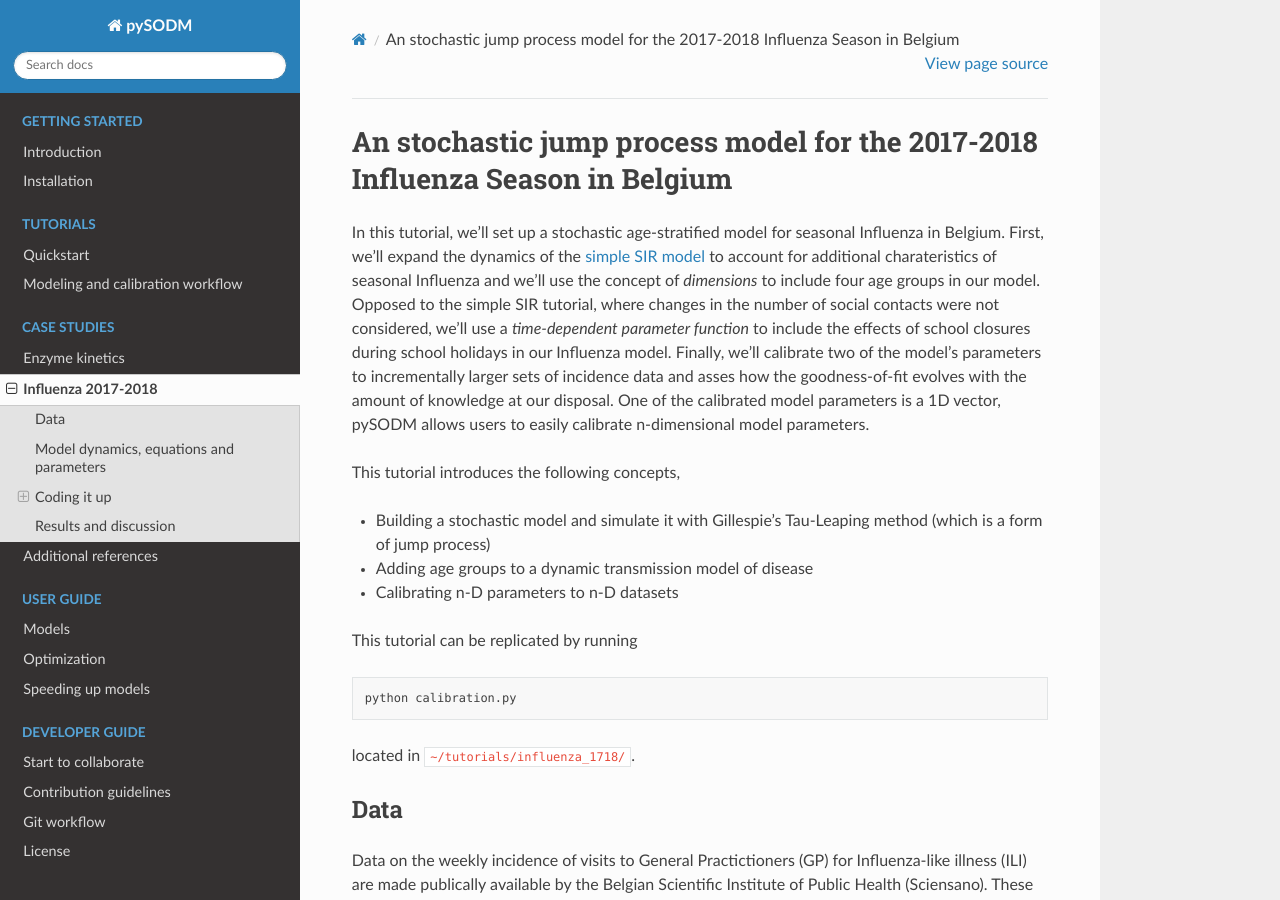
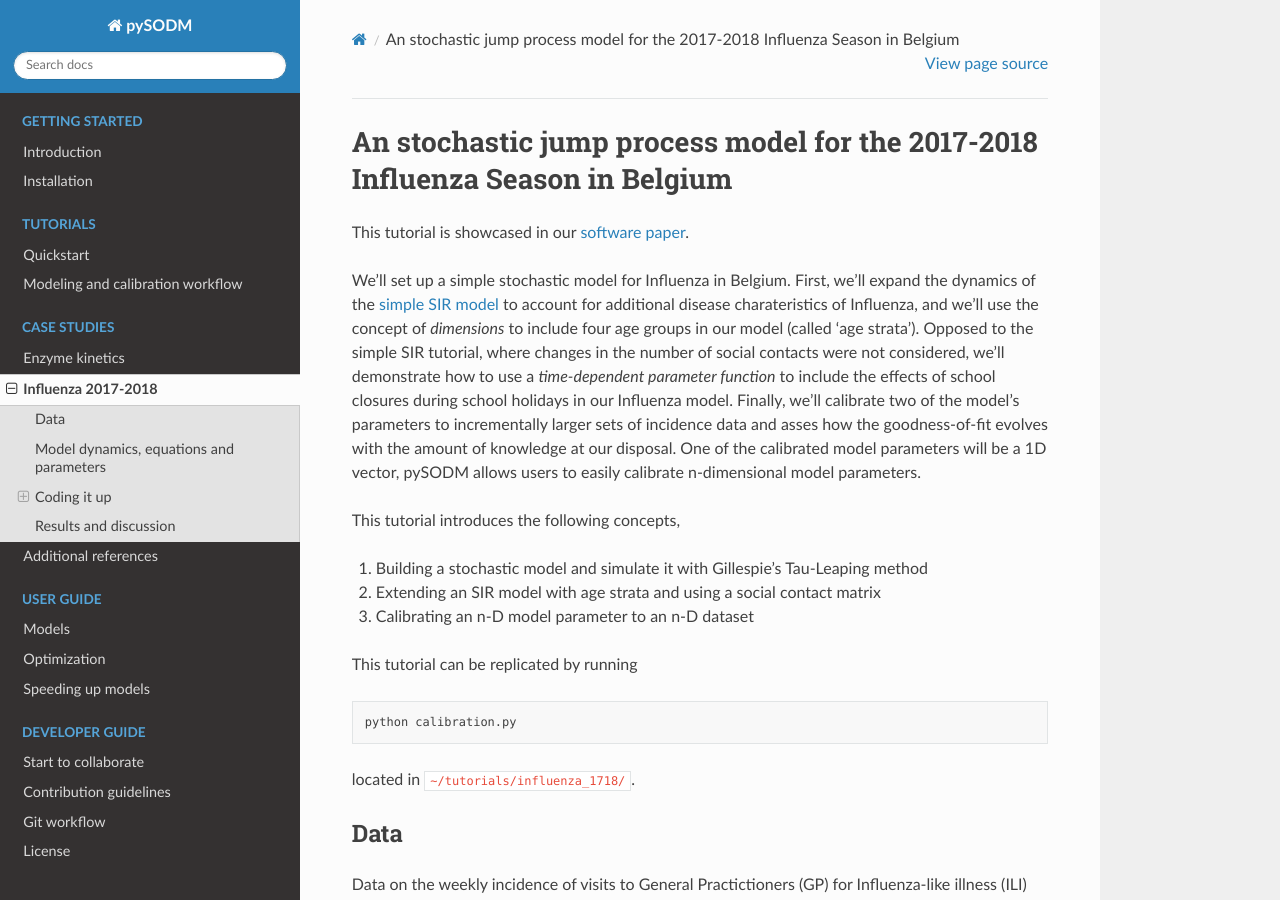
Before and after one commit to twallema/pySODM, a Sphinx documentation site: the page built from docs/influenza_1718.md, in a window 1280 px wide and 900 px high. Built offline with Sphinx 7.4.7 and the Read the Docs theme 2.0.0, drawn with Linux system fonts in a browser that asks for light colours.

Commit message:
some minor kinks in the documentation that I'll include in this PR

````diff
--- a/docs/influenza_1718.md
+++ b/docs/influenza_1718.md
@@ -1,11 +1,13 @@
 # An stochastic jump process model for the 2017-2018 Influenza Season in Belgium
 
-In this tutorial, we'll set up a stochastic age-stratified model for seasonal Influenza in Belgium. First, we'll expand the dynamics of the [simple SIR model](workflow.md) to account for additional charateristics of seasonal Influenza and we'll use the concept of *dimensions* to include four age groups in our model. Opposed to the simple SIR tutorial, where changes in the number of social contacts were not considered, we'll use a *time-dependent parameter function* to include the effects of school closures during school holidays in our Influenza model. Finally, we'll calibrate two of the model's parameters to incrementally larger sets of incidence data and asses how the goodness-of-fit evolves with the amount of knowledge at our disposal. One of the calibrated model parameters is a 1D vector, pySODM allows users to easily calibrate n-dimensional model parameters.
+This tutorial is showcased in our [software paper](https://www.sciencedirect.com/science/article/pii/S1877750323002089).
+
+We'll set up a simple stochastic model for Influenza in Belgium. First, we'll expand the dynamics of the [simple SIR model](workflow.md) to account for additional disease charateristics of Influenza, and we'll use the concept of *dimensions* to include four age groups in our model (called 'age strata'). Opposed to the simple SIR tutorial, where changes in the number of social contacts were not considered, we'll demonstrate how to use a *time-dependent parameter function* to include the effects of school closures during school holidays in our Influenza model. Finally, we'll calibrate two of the model's parameters to incrementally larger sets of incidence data and asses how the goodness-of-fit evolves with the amount of knowledge at our disposal. One of the calibrated model parameters will be a 1D vector, pySODM allows users to easily calibrate n-dimensional model parameters.
 
 This tutorial introduces the following concepts,
-- Building a stochastic model and simulate it with Gillespie's Tau-Leaping method (which is a form of jump process)
-- Adding age groups to a dynamic transmission model of disease
-- Calibrating n-D parameters to n-D datasets
+1. Building a stochastic model and simulate it with Gillespie's Tau-Leaping method
+2. Extending an SIR model with age strata and using a social contact matrix
+3. Calibrating an n-D model parameter to an n-D dataset
 
 This tutorial can be replicated by running
 ```bash
````
Also changed, not shown: docs/enzyme_kinetics.md (+1 -1 lines), docs/installation.md (+1 -1 lines).
